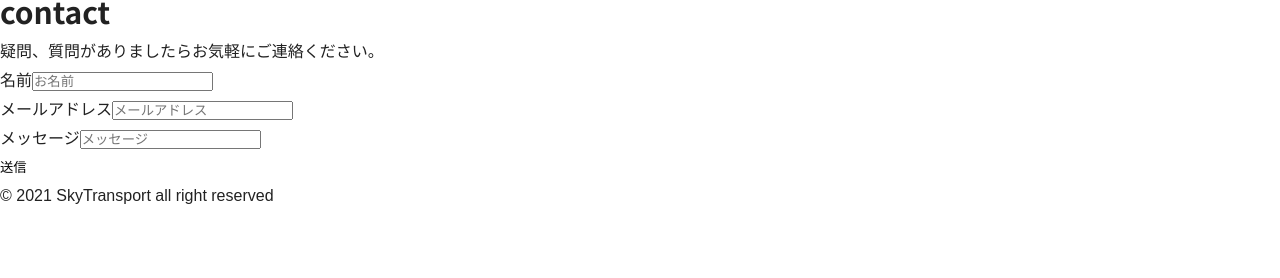
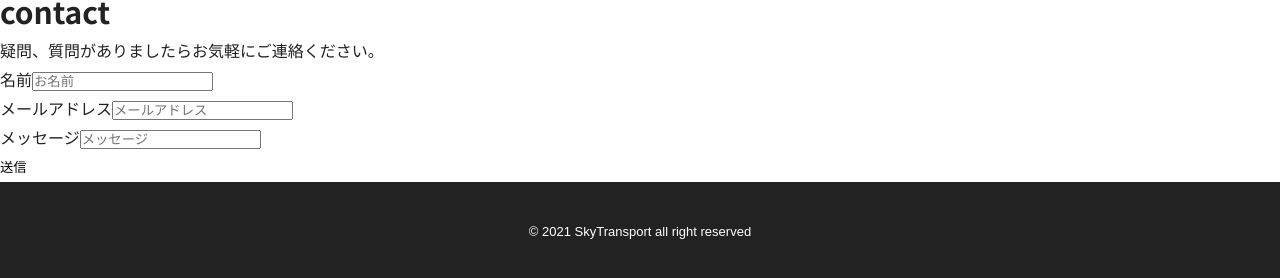
Before and after one commit to satoshi-create/SkyTransport, a Gatsby site: page / in a window 1280 px wide. Shown: the part 2087-2365 px from the top of the page. Before the commit the page ends 2298 px from the top, so only its background shows below. Built offline with nearby package versions, Linux system fonts and the light colour scheme; Gatsby itself is replaced by a stand-in of ours.

Commit message:
index page - add footer

```diff
--- a/src/main.css
+++ b/src/main.css
@@ -19,6 +19,7 @@ Root
   --clr-primary-03:#003054;
   --clr-light-gray:#b3b3b3;
   --clr-black:#222222;
+  --clr-white:#fff;
   --my-font:"Noto Sans JP",sans-serif;
   --en-font:"Open Sans Condensed",sans-serif;
   --max-width:1088px
@@ -103,6 +104,10 @@ img{
   display: grid;
   grid-template-columns: minmax(6vw,1fr) minmax(auto,1088px) minmax(6vw,1fr);
 }
+.headingGrid{
+  display: grid;
+  grid-template-columns: minmax(3vw,1fr) minmax(auto,1088px) minmax(3vw,1fr);
+}
 .partsGrid > *{
   grid-column: 2;
 }
@@ -124,9 +129,9 @@ img{
 .heading{
     padding-top: 30px;
 }
-/* .heading.partsGrid > *{
-  grid-column: 1/-1;
-} */
+.heading.headingGrid > *{
+  grid-column: 2;
+}
 .heading .logo{
   grid-column: span 1;
   align-self: center;
@@ -159,3 +164,19 @@ img{
     column-gap: 20px;
   }
 }
+
+.footer{
+  background-color: var(--clr-black);
+  height: 263px;
+  display: grid;
+  place-items: center;
+}
+.footer p{
+  font-size: 13px;
+  color: var(--clr-white);
+}
+@media (min-width:768px){
+  .footer{
+    height: 100px;
+  }
+}
--- a/src/pages/index.js
+++ b/src/pages/index.js
@@ -6,7 +6,7 @@ import logoImg from "../images/logo.png"
 const index = () => {
   return (
     <div>
-      <header className="heading partsGrid">
+      <header className="heading headingGrid">
         <div className="grid12">
           <img src={logoImg} alt="logo" className="logo" />
           <div className="site-title">SkyTransport</div>
```
